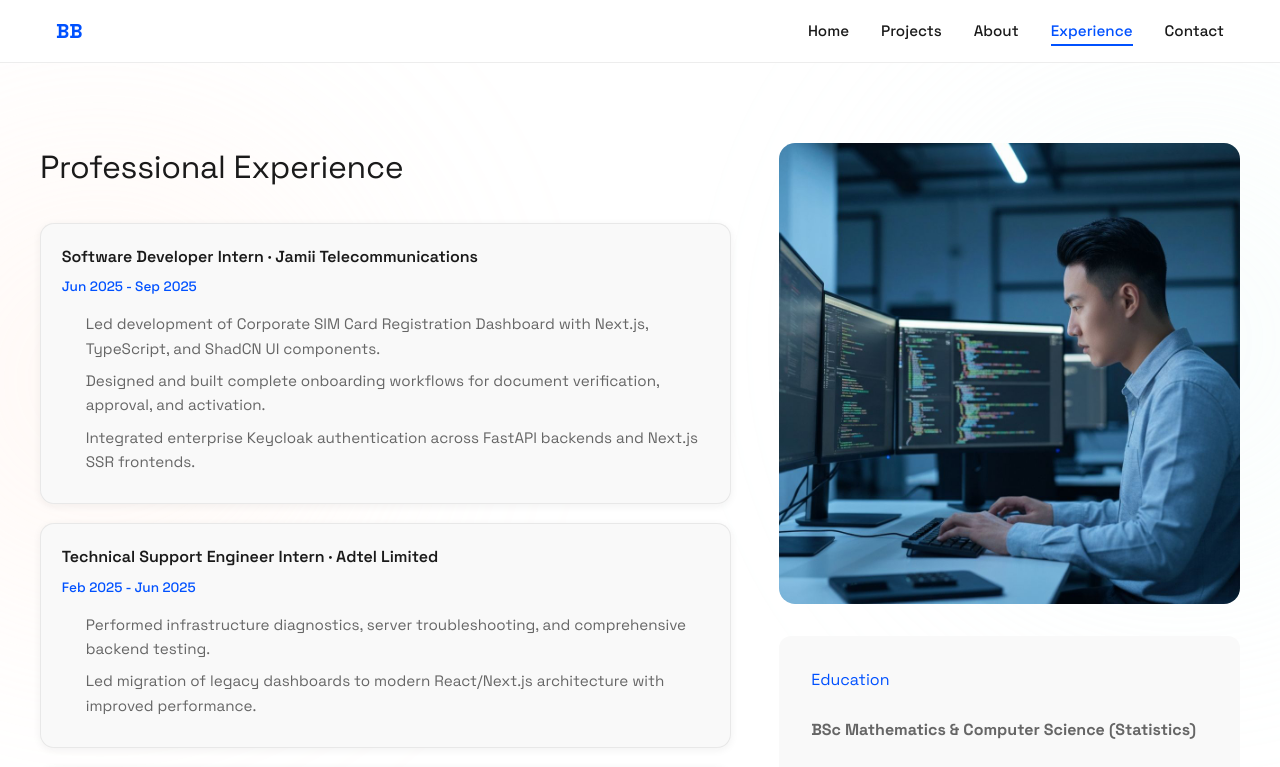
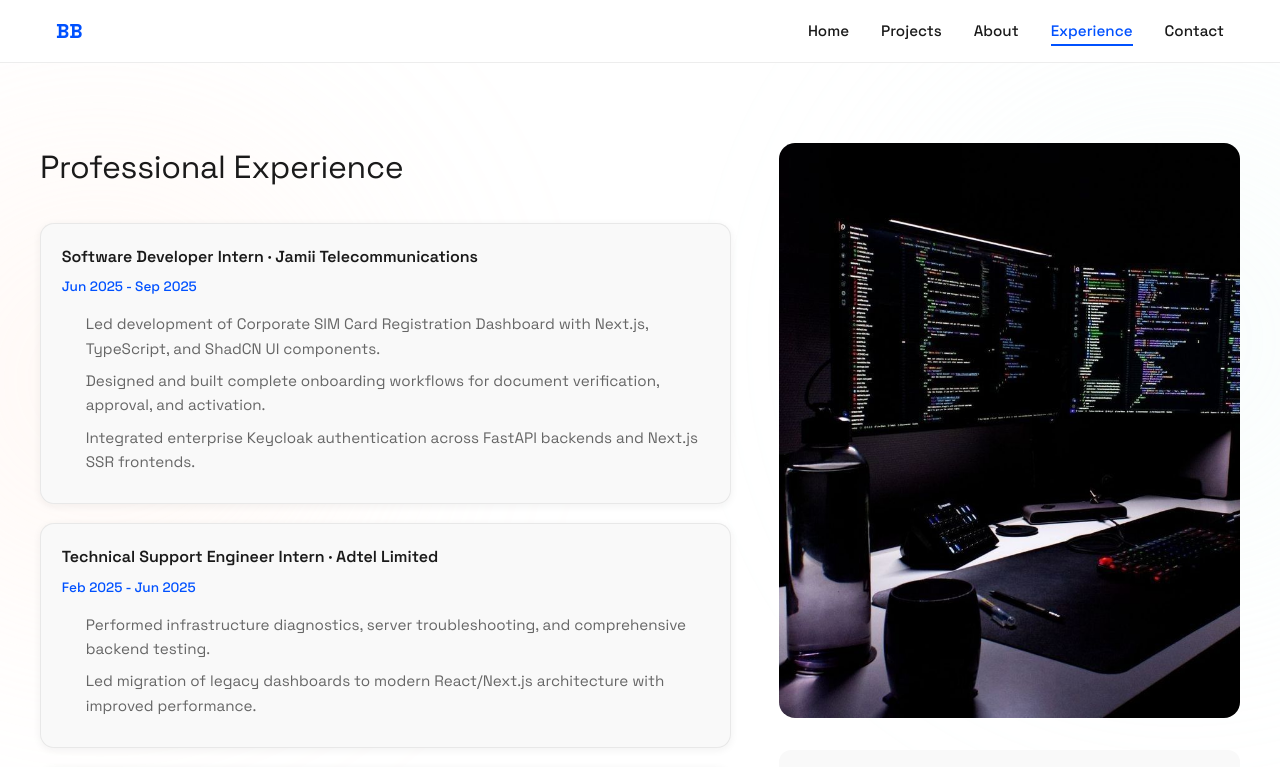
Before and after one commit to Billy272/Portfolio, a Next.js app: page /experience in a window 1280 px wide. Shown: the top 767 px of the page. Built offline with nearby package versions, Linux system fonts and the light colour scheme.

Commit message:
Refactor code structure for improved readability and maintainability

```diff
--- a/app/about/page.tsx
+++ b/app/about/page.tsx
@@ -1,3 +1,5 @@
+import ProtectedImage from "@/components/ProtectedImage";
+
 export default function AboutPage() {
   return (
     <div className="portfolio-shell">
@@ -43,11 +45,11 @@ export default function AboutPage() {
           </div>
 
           <div>
-            <img
-              src="/about-hero.jpg"
+            <ProtectedImage
+              src="/Me.jpg"
               alt="About Bill Bitok"
-              className="hero-image"
-              style={{ minHeight: "400px" }}
+              className="hero-image no-save-image"
+              minHeight="400px"
             />
 
             <div style={{ marginTop: "2rem", padding: "2rem", backgroundColor: "var(--card-bg-alt)", borderRadius: "12px" }}>
--- a/app/contact/page.tsx
+++ b/app/contact/page.tsx
@@ -1,5 +1,6 @@
 'use client';
 
+import ProtectedImage from '@/components/ProtectedImage';
 import { useState } from 'react';
 
 export default function ContactPage() {
@@ -184,11 +185,11 @@ export default function ContactPage() {
           </div>
 
           <div>
-            <img
-              src="/contact-hero.jpg"
+            <ProtectedImage
+              src="/contact.jpg"
               alt="Contact"
               className="hero-image"
-              style={{ minHeight: "400px" }}
+              minHeight="400px"
             />
 
             <div style={{ marginTop: "2rem", padding: "2rem", backgroundColor: "var(--card-bg-alt)", borderRadius: "12px" }}>
--- a/app/experience/page.tsx
+++ b/app/experience/page.tsx
@@ -1,3 +1,5 @@
+import ProtectedImage from "@/components/ProtectedImage";
+
 export default function ExperiencePage() {
   return (
     <div className="portfolio-shell">
@@ -52,11 +54,10 @@ export default function ExperiencePage() {
           </div>
 
           <div>
-            <img
-              src="/experience-hero.jpg"
+            <ProtectedImage
+              src="/exp.jpg"
               alt="Professional experience"
               className="hero-image"
-              style={{ minHeight: "400px" }}
             />
 
             <div style={{ marginTop: "2rem", padding: "2rem", backgroundColor: "var(--card-bg-alt)", borderRadius: "12px" }}>
--- a/app/globals.css
+++ b/app/globals.css
@@ -33,6 +33,11 @@ body {
 
 a {
   color: inherit;
+}
+
+.no-save-image {
+  -webkit-user-drag: none;
+  -webkit-touch-callout: none;
 }
 
 .portfolio-shell {
--- a/app/page.tsx
+++ b/app/page.tsx
@@ -1,3 +1,4 @@
+import ProtectedImage from "@/components/ProtectedImage";
 import Link from "next/link";
 
 export default function Home() {
@@ -34,7 +35,7 @@ export default function Home() {
               {/* Quick Stats */}
               <div className="mt-12 grid grid-cols-3 gap-6 border-t border-[var(--line)] pt-8">
                 <div>
-                  <p className="text-2xl font-bold text-[var(--foreground)]">5+</p>
+                  <p className="text-2xl font-bold text-[var(--foreground)]">4+</p>
                   <p className="text-xs uppercase tracking-[0.1em] text-[var(--ink-soft)]">Years Experience</p>
                 </div>
                 <div>
@@ -42,7 +43,7 @@ export default function Home() {
                   <p className="text-xs uppercase tracking-[0.1em] text-[var(--ink-soft)]">Projects Shipped</p>
                 </div>
                 <div>
-                  <p className="text-2xl font-bold text-[var(--foreground)]">100%</p>
+                  <p className="text-2xl font-bold text-[var(--foreground)]">92%</p>
                   <p className="text-xs uppercase tracking-[0.1em] text-[var(--ink-soft)]">Client Happy</p>
                 </div>
               </div>
@@ -50,6 +51,13 @@ export default function Home() {
 
             {/* Right Column - Visual Showcase */}
             <div className="group relative h-[500px] w-full overflow-hidden rounded-[28px] border-2 border-[var(--line)] bg-gradient-to-br from-[var(--card-bg)] to-[var(--card-bg-alt)] p-8 shadow-[0_20px_50px_rgba(26,26,26,0.15)] transition-transform duration-500 lg:h-[600px]">
+              {/* Blurred Image Background */}
+              <ProtectedImage
+                src="/Me.jpg"
+                alt="Background"
+                className="absolute inset-0 w-full h-full object-cover  opacity-50 rounded-xl"
+              />
+
               {/* Background Elements */}
               <div className="absolute inset-0 overflow-hidden">
                 <div className="absolute -right-24 -top-24 h-96 w-96 rounded-full bg-gradient-to-br from-[var(--accent-primary)]/10 to-transparent blur-3xl" />
@@ -72,12 +80,6 @@ export default function Home() {
 
                 {/* Center Feature */}
                 <div className="relative flex flex-col items-center justify-center gap-3 text-center h-32">
-                  {/* Blurred Image Background */}
-                  <img
-                    src="/Me.jpg"
-                    alt="Background"
-                    className="absolute inset-0 w-full h-full object-cover blur-lg opacity-40 rounded-xl"
-                  />
                   {/* Content on top */}
                   <div className="relative z-10">
                     <div className="text-5xl font-bold text-[var(--foreground)] opacity-90 group-hover:opacity-100 transition-opacity">
--- /dev/null
+++ b/components/ProtectedImage.tsx
@@ -0,0 +1,30 @@
+'use client';
+
+type ProtectedImageProps = {
+  src: string;
+  alt: string;
+  className?: string;
+  minHeight?: string;
+};
+
+export default function ProtectedImage({
+  src,
+  alt,
+  className,
+  minHeight,
+}: ProtectedImageProps) {
+  return (
+    <img
+      src={src}
+      alt={alt}
+      className={className}
+      draggable={false}
+      onContextMenu={(e) => e.preventDefault()}
+      onDragStart={(e) => e.preventDefault()}
+      style={{
+        minHeight,
+        userSelect: 'none',
+      }}
+    />
+  );
+}
```
Also changed, not shown: public/contact.jpg (added), public/exp.jpg (added).
